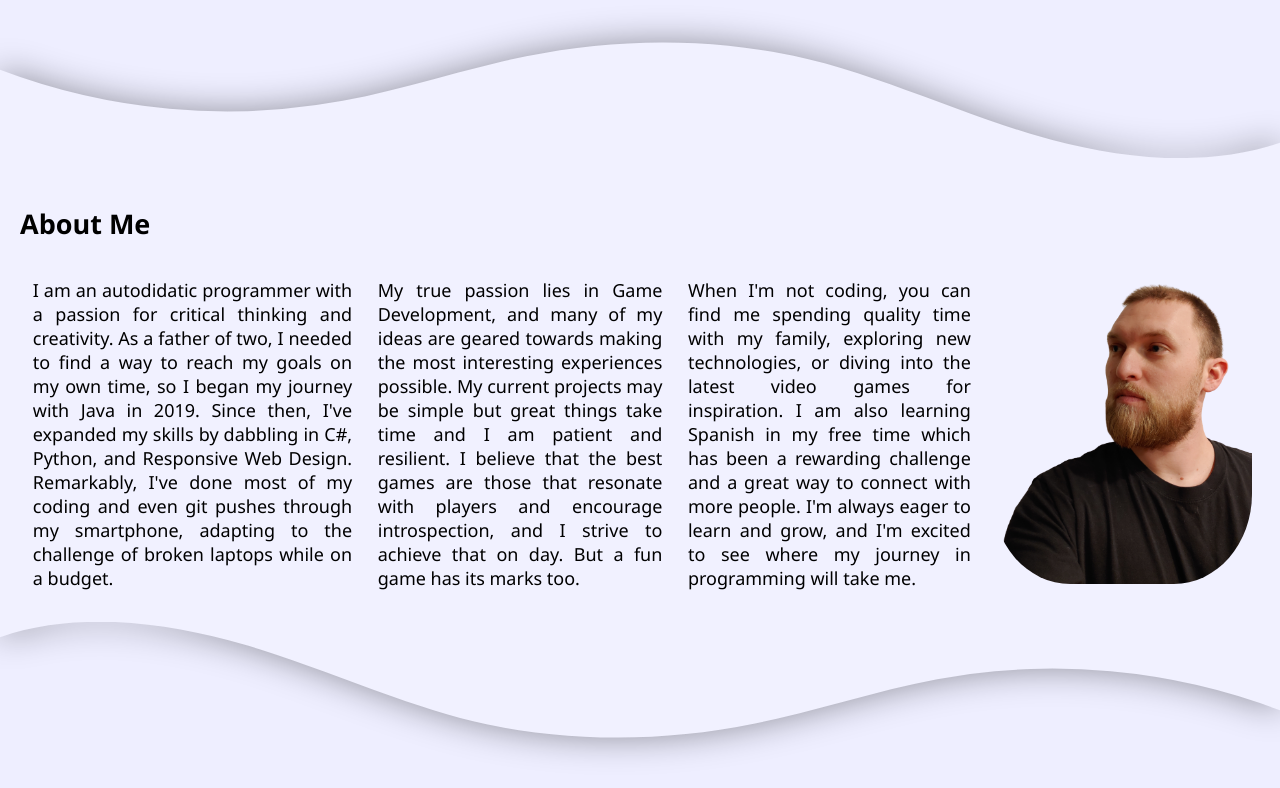
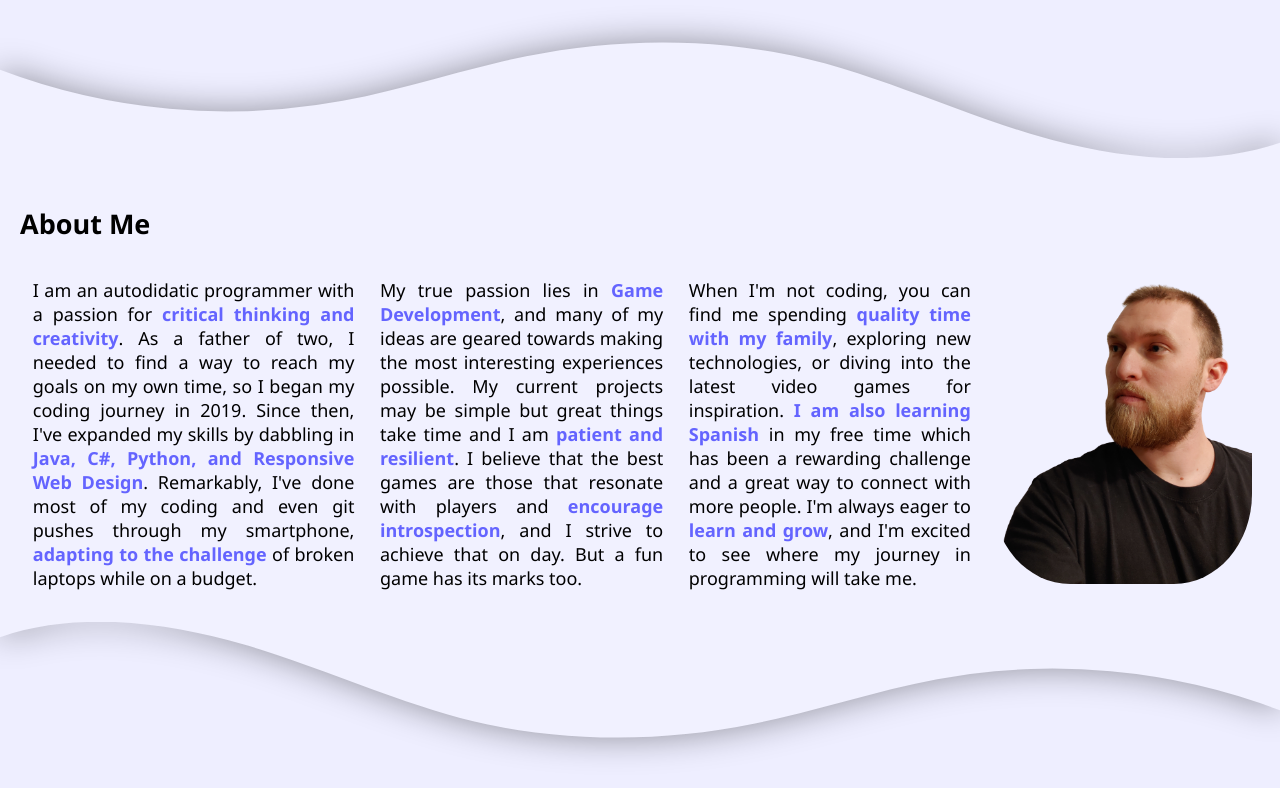
Before and after one commit to samuelfishback/MyGitPortfolio, a plain HTML site: page index.html in a window 1280 px wide. Shown: the part 309-1097 px from the top of the page. Drawn offline with Linux system fonts and the light colour scheme.

Commit message:
fixed page overflow by changing emailContainer size. added strong tags to some About Me text for a better "pop"

```diff
--- a/homepage.css
+++ b/homepage.css
@@ -1,5 +1,9 @@
 body {
   font-family: "Segoe UI", Tahoma, Geneva, Verdana, sans-serif;
+}
+
+strong {
+  color: rgb(100, 100, 255);
 }
 
 .wave-separator svg {
@@ -211,7 +215,7 @@ body {
 
 #emailContainer {
   display: flex;
-  width: 98%;
+  width: 95%;
   padding: 1rem;
   align-items: flex-end;
   justify-content: flex-end;
--- a/index.html
+++ b/index.html
@@ -111,11 +111,11 @@
             alt="That's Me!"
             src="SamProfile.png"
           />
-<p class="myAboutMeParagraph">I am an autodidatic programmer with a passion for critical thinking and creativity. As a father of two, I needed to find a way to reach my goals on my own time, so I began my journey with Java in 2019. Since then, I've expanded my skills by dabbling in C#, Python, and Responsive Web Design. Remarkably, I've done most of my coding and even git pushes through my smartphone, adapting to the challenge of broken laptops while on a budget.</p>
+<p class="myAboutMeParagraph">I am an autodidatic programmer with a passion for <strong>critical thinking and creativity</strong>. As a father of two, I needed to find a way to reach my goals on my own time, so I began my coding journey in 2019. Since then, I've expanded my skills by dabbling in <strong>Java, C#, Python, and Responsive Web Design</strong>. Remarkably, I've done most of my coding and even git pushes through my smartphone, <strong>adapting to the challenge</strong> of broken laptops while on a budget.</p>
 
-<p class="myAboutMeParagraph">My true passion lies in Game Development, and many of my ideas are geared towards making the most interesting experiences possible. My current projects may be simple but great things take time and I am patient and resilient. I believe that the best games are those that resonate with players and encourage introspection, and I strive to achieve that on day. But a fun game has its marks too.</p>
+<p class="myAboutMeParagraph">My true passion lies in <strong>Game Development</strong>, and many of my ideas are geared towards making the most interesting experiences possible. My current projects may be simple but great things take time and I am <strong>patient and resilient</strong>. I believe that the best games are those that resonate with players and <strong>encourage introspection</strong>, and I strive to achieve that on day. But a fun game has its marks too.</p>
 
-<p class="myAboutMeParagraph">When I'm not coding, you can find me spending quality time with my family, exploring new technologies, or diving into the latest video games for inspiration. I am also learning Spanish in my free time which has been a rewarding challenge and a great way to connect with more people. I'm always eager to learn and grow, and I'm excited to see where my journey in programming will take me.</p>
+<p class="myAboutMeParagraph">When I'm not coding, you can find me spending <strong>quality time with my family</strong>, exploring new technologies, or diving into the latest video games for inspiration. <strong>I am also learning Spanish</strong> in my free time which has been a rewarding challenge and a great way to connect with more people. I'm always eager to <strong>learn and grow</strong>, and I'm excited to see where my journey in programming will take me.</p>
           <img
             class="profilePics"
             title="That's Me!"
```
